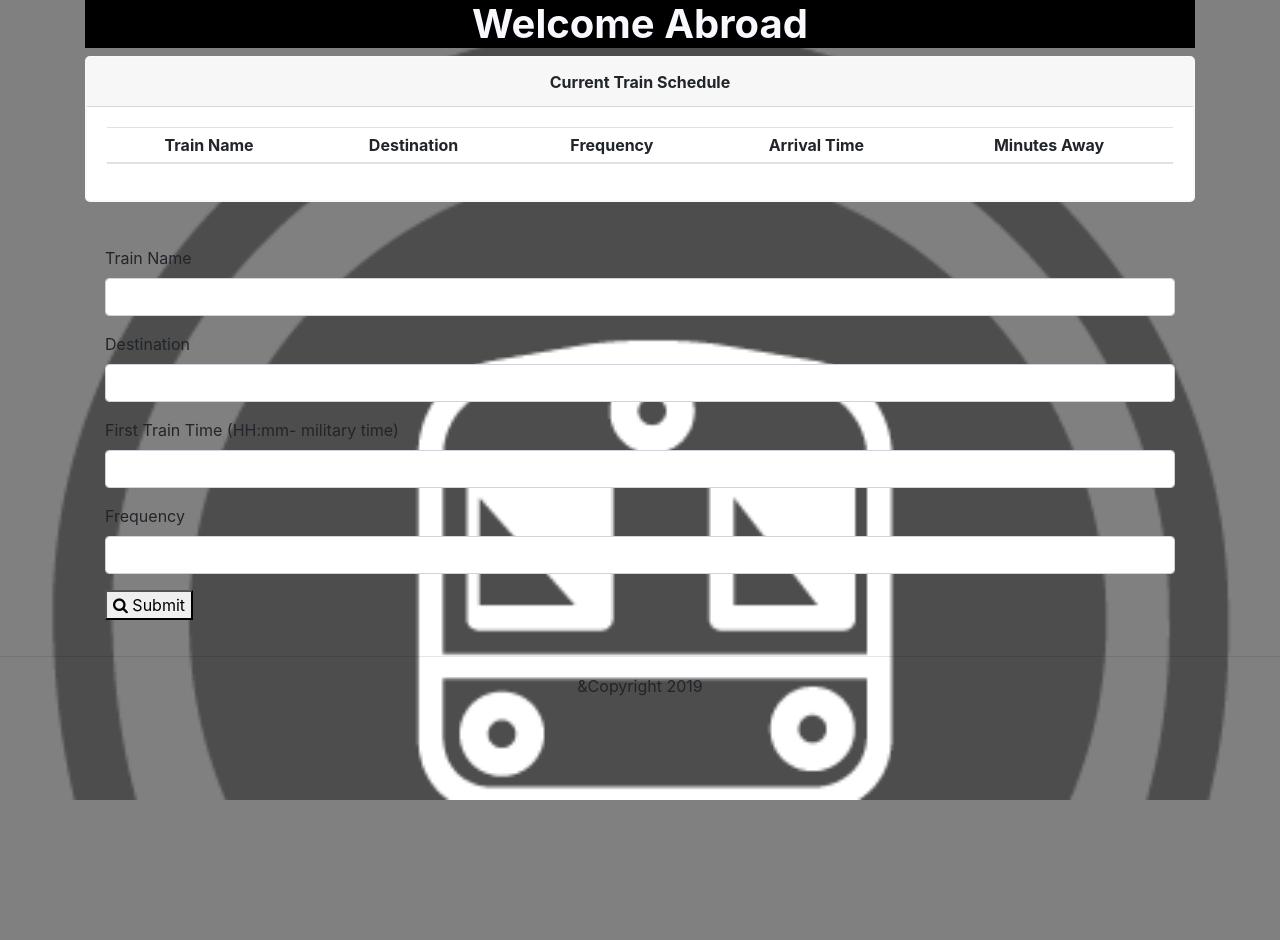
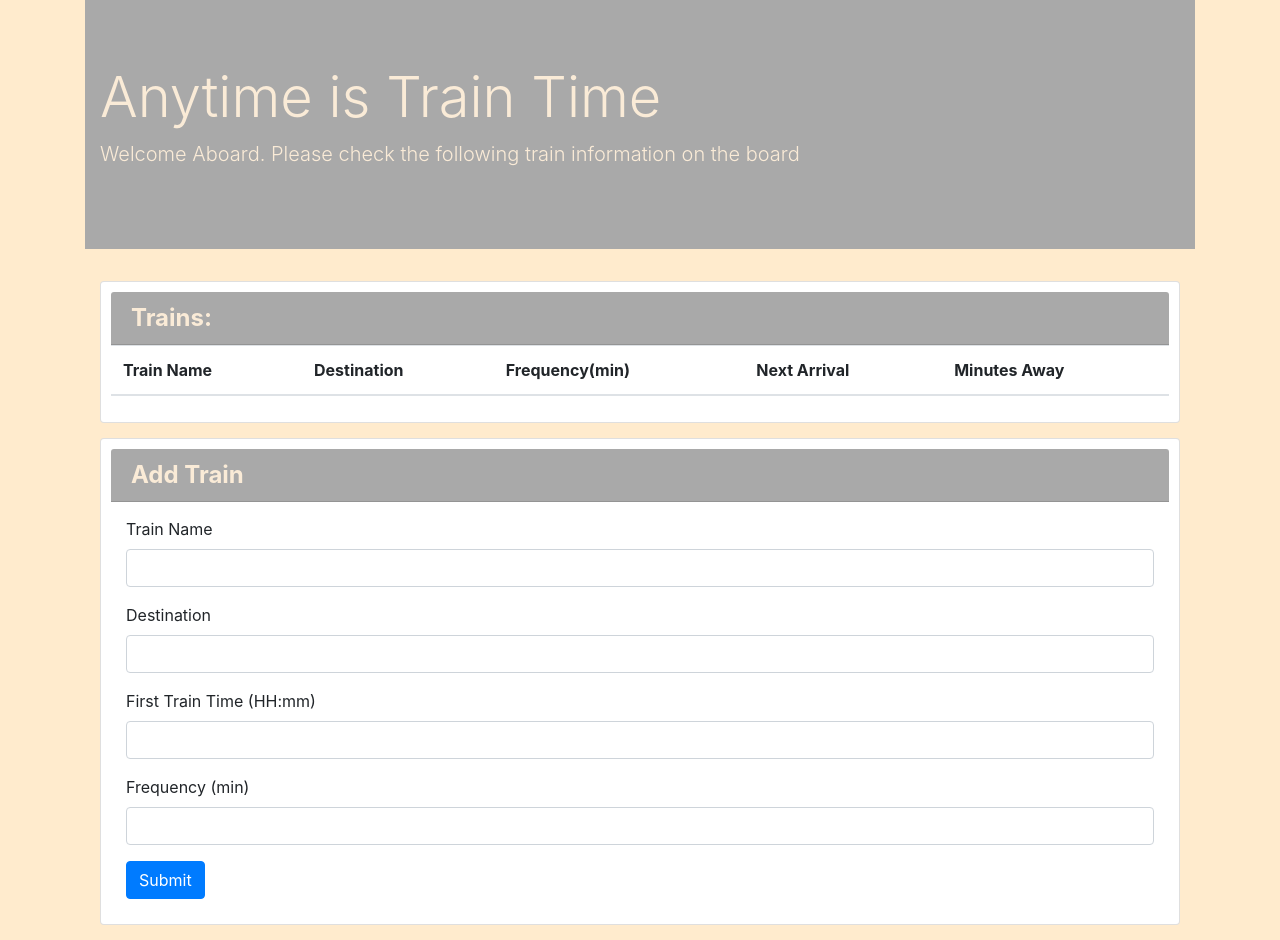
Before and after one commit to rubbishspitfire/firebase-train-scheduler, a plain HTML site: page index.html in a window 1280 px wide. Before the commit the page ends 800 px from the top, so only its background shows below. Drawn offline with nearby package versions, Linux system fonts and the light colour scheme; files that its build step writes are made by us from their sources.

Commit message:
learning homework

```diff
--- a/assests/css/style.css
+++ /dev/null
@@ -1,27 +0,0 @@
-body {
-    background-image: url(../images/train_logo.png);
-    background-color: grey;
-    background-size: cover;
-    background-repeat: no-repeat;
-    opacity: 2;
-}
-
-    .card {
-        text-align: center;
-        background-color: white;
-        border: 2px solid ghostwhite;
-        border-radius: 5px;
-    }
-
-    .jumbotron {
-        border: 2px solid ghostwhite;
-        border-radius: 5px;
-    }
-
-    .articleHeadline {
-        line-height: 1.5;
-    }
-
-    #submitbutton {
-        font-family: FontAwesome;
-    }
--- a/index.html
+++ b/index.html
@@ -6,110 +6,77 @@
     <meta http-equiv="X-UA-Compatible" content="ie=edge">
     <title>My Train Time</title>
 
-    <!-- Bootstrap -->
-    <link rel="stylesheet" href="https://stackpath.bootstrapcdn.com/bootstrap/4.3.1/css/bootstrap.min.css">
-    <script src="https://stackpath.bootstrapcdn.com/bootstrap/4.3.1/js/bootstrap.min.js"></script>
-    <script src="https://code.jquery.com/jquery-3.3.1.slim.min.js"></script>
-
-    <!-- My CSS StyleSheet-->
-    <link rel="stylesheet" type="text/css" href="./assests/css/style.css">
-
-    <!-- Font Awesome CSS Icons -->
-    <link rel="stylesheet" href="https://maxcdn.bootstrapcdn.com/font-awesome/4.5.0/css/font-awesome.min.css">
-
-    <!-- Firebase -->
-    <script src="https://www.gstatic.com/firebasejs/5.0.4/firebase.js"></script>
-
-    <!-- Moment.js-->
-    <script src="https://cdn.jsdelivr.net/momentjs/2.12.0/moment.min.js"></script>
-
+    <link rel="stylesheet" href="https://stackpath.bootstrapcdn.com/bootstrap/4.4.1/css/bootstrap.min.css" integrity="sha384-Vkoo8x4CGsO3+Hhxv8T/Q5PaXtkKtu6ug5TOeNV6gBiFeWPGFN9MuhOf23Q9Ifjh" crossorigin="anonymous">
+    <link rel="stylesheet" href="assets/css/style.css">
+    <script src="https://www.gstatic.com/firebasejs/7.8.0/firebase-app.js"></script>
+    <script src="https://www.gstatic.com/firebasejs/6.0.4/firebase-database.js"></script>
 </head>
+<body>
+     <div class="container">
+         <div class="jumbotron jumbotron-fluid">
+             <div class="container">
+                 <h1 class="display-4">Anytime is Train Time</h1>
+                 <p class="lead">Welcome Aboard. Please check the following train information on the board</p>
+             </div>
+         </div>
+            <div class="card">
+                    <div class="card-header">
+                        Trains:
+                    </div>
+                    <table class="table">
+                        <thead>
+                            <tr>
+                             <th>Train Name</th>
+                             <th>Destination</th>
+                             <th>Frequency(min)</th>
+                             <th>Next Arrival</th>
+                             <th>Minutes Away</th>
+                            </tr>
+                        </thead>
+                    <tbody>
+                        <tbody id="all-display"></tbody>
+                    </tbody>
+                </table>
+            </div>
 
 
-<body>
-    <div class="container">
 
-        <!-- Jumbotron for Title-->
-        <div class="jumbotorn" style="background-color: black; color: ghostwhite;">
-            <h1 class="text-center">
-                <strong>Welcome Abroad</strong>
-            </h1>
+            <div class="card">
+                <div class="card-header">
+                    Add Train
                 </div>
+                <div class="row">
+                    <div class="col-lg-12">
 
-        <div class="row">
-            <div class="col-sm-12">
-                <div class="card text-ghostwhite">
-                    <div class="card-header">
-                        <strong>Current Train Schedule</strong>
-                    </div>
-
-                    <div class="card-body" id="article-section">
-                        <table class="table table-sm table-hover" id="train-table">
-                            <thead>
-                                <tr>
-                                    <th scope="col">Train Name</th>
-                                    <th scope="col">Destination</th>
-                                    <th scope="col">Frequency</th>
-                                    <th scope="col">Arrival Time</th>
-                                    <th scope="col">Minutes Away</th>
-                                </tr>
-                            </thead>
-                        </table>
-                    </div>
-                </div>
-            </div>
-        </div>
-
-        <!-- Searching Train Specifications -->
-        <div class="row">
-            <div class="col-sm-12">
-                <br>
-        <div class="card-body">
-            <form role="form">
+                    <div class="panel-body">
+                        <div/div>
                             <div class="form-group">
-                    <label for="search">Train Name</label>
-                    <input type="text" class="form-control" id="train-name-input">
+                                <label for="train-name">Train Name</label>
+                                <input class="form-control" id="trainName" type="text">
                             </div>
                             <div class="form-group">
-                    <label for="search">Destination</label>
-                    <input type="text" class="form-control" id="Destination-input">
+                                <label for="destination">Destination</label>
+                                <input class="form-control" id="destination" type="text">
                             </div>
                             <div class="form-group">
-                    <label for="search">First Train Time (HH:mm- military time)</label>
-                    <input type="text" class="form-control" id="first-train-input">
+                                <label for="first-train-time">First Train Time (HH:mm)</label>
+                                <input class="form-control" id="firstTrain" type="text">
                             </div>
                             <div class="form-group">
-                    <label for="search">Frequency</label>
-                    <input type="text" class="form-control" id="Frequency-input">
+                                <label for="train-frequency">Frequency (min)</label>
+                                <input class="form-control" id="interval" type="text">
                             </div>
-
-                <button type="submit" id="submitButton">
-                    <i class="fa fa-search"></i> Submit
-                </button>
-
+                            <button class="btn btn-primary" id="addTrain" type="submit">Submit</button>
                         </form>
-           </div>
                     </div>
                 </div>
             </div>
 
 
-        <!-- Footer -->
-        <div class="row">
-            <div class="col-sm-12">
-
-                <hr>
-                <h5 class="text-center text-black">
-                    <strong><small>&Copyright 2019</small></strong>
-                </h5>
-            </div>
             </div>
 
-    </div>
-
-
-    <!-- JavaScript Code File-->
-    <script type="tet/javascript" src="assests/javascript/app.js"></script>
-
+            <script src="https://cdn.jsdelivr.net/momentjs/2.12.0/moment.min.js"></script>
+    <script src="https://code.jquery.com/jquery-3.4.1.slim.min.js" integrity="sha384-J6qa4849blE2+poT4WnyKhv5vZF5SrPo0iEjwBvKU7imGFAV0wwj1yYfoRSJoZ+n" crossorigin="anonymous"></script>
+    <script src="./assests/javascript/app.js"></script>
 </body>
 </html>
--- /dev/null
+++ b/style.css
@@ -0,0 +1,26 @@
+.card {
+    margin: 15px;
+    padding: 10px;
+}
+
+.card-header {
+    font-size: 24px;
+    line-height: 28px;
+    font-weight: bold;
+    background-color: darkgrey;
+    color: antiquewhite;
+}
+
+.panel-body {
+    padding: 15px;
+}
+
+.jumbotron {
+    background-color: darkgrey;
+    color: antiquewhite;
+    font-weight: bold;
+}
+
+body {
+    background-color: blanchedalmond;
+}
```
Also changed, not shown: app.js (added, +69 -0 lines), assests/javascript/app.js (deleted, +0 -64 lines), assests/images/train_logo.png (deleted). Lines whose indentation alone changed are shown as unchanged.
